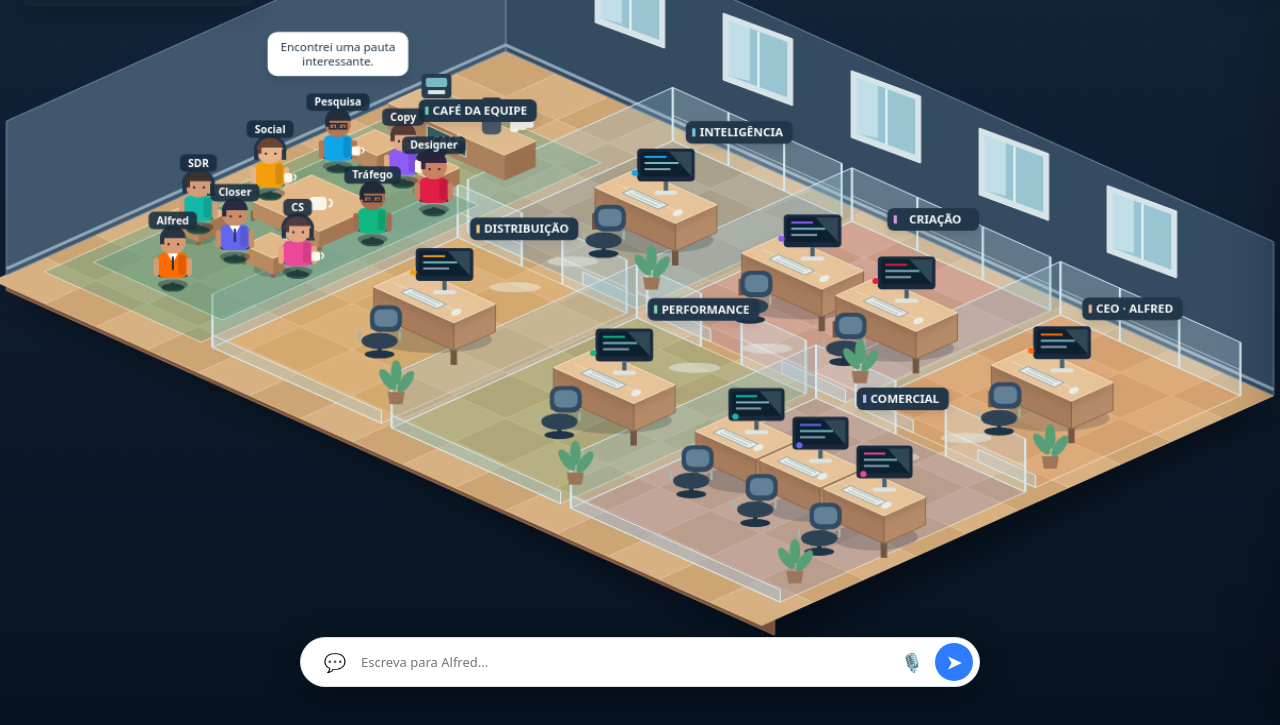
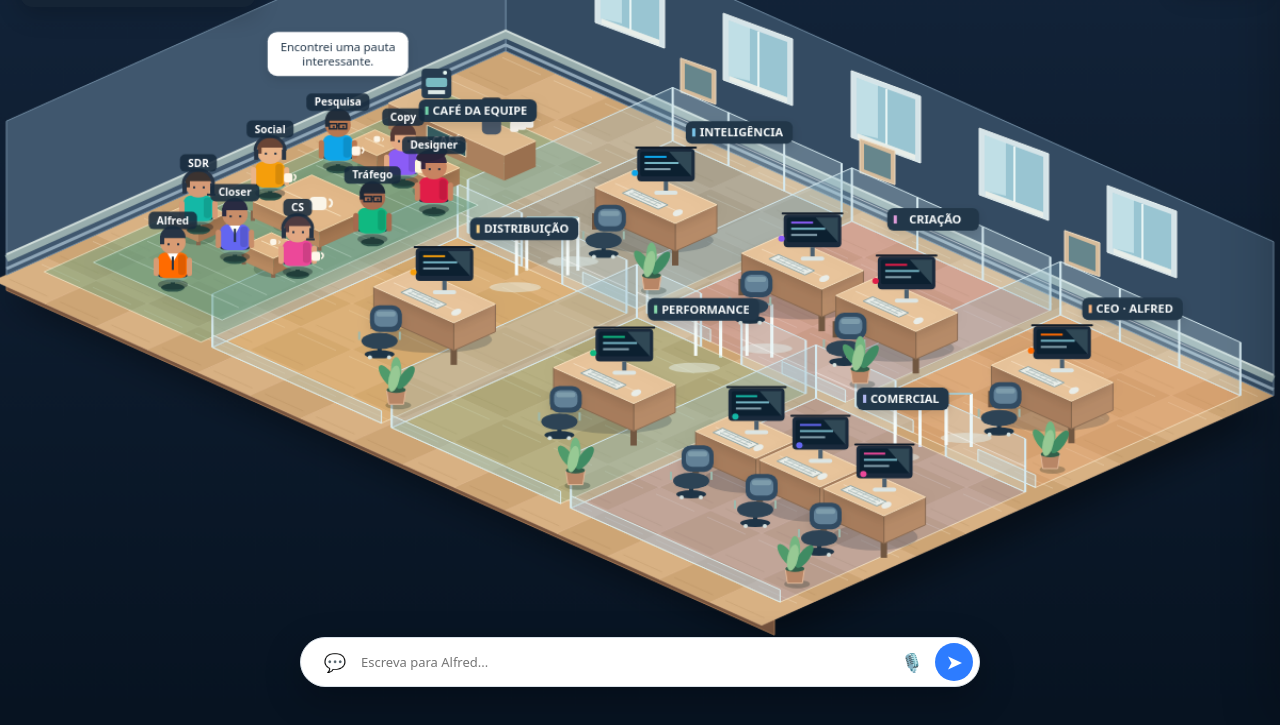
Before and after one commit to Aloisio246/codex_virtual_office, a website: page public/index.html in a window 1280 px wide. Shown: the part 75-800 px from the top of the page. Drawn offline with nearby package versions, Linux system fonts and the light colour scheme; no server answers; animation ran at ten frames a second.

Commit message:
Improve office visuals and preserve marketing task context

```diff
--- a/public/app.js
+++ b/public/app.js
@@ -448,6 +448,12 @@ function drawRoom(id, zone) {
   const threshold = project(entry.x, entry.insideY);
   ctx.fillStyle = '#E9F5EF77';
   ctx.beginPath(); ctx.ellipse(threshold.x, threshold.y, 24, 5, 0, 0, Math.PI * 2); ctx.fill();
+  const frame = project(entry.x, entry.back ? zone.y : zone.y + zone.h);
+  ctx.strokeStyle = '#F5FBF9'; ctx.lineWidth = 3;
+  ctx.beginPath(); ctx.moveTo(frame.x - 24, frame.y - h); ctx.lineTo(frame.x - 24, frame.y);
+  ctx.moveTo(frame.x + 24, frame.y - h); ctx.lineTo(frame.x + 24, frame.y); ctx.stroke();
+  ctx.strokeStyle = '#A9C9CD'; ctx.lineWidth = 2;
+  ctx.beginPath(); ctx.moveTo(frame.x - 24, frame.y - h); ctx.lineTo(frame.x + 24, frame.y - h); ctx.stroke();
 }
 function drawRoomSign(id, zone) {
   const location = id === 'lounge'
@@ -464,12 +470,14 @@ function drawRoomSign(id, zone) {
 }
 function drawPlanter(x, y) {
   const p = project(x, y);
-  ctx.fillStyle = '#856652';
-  polygon([{ x: p.x - 8, y: p.y - 10 }, { x: p.x + 8, y: p.y - 10 },
-    { x: p.x + 6, y: p.y + 2 }, { x: p.x - 6, y: p.y + 2 }], '#9D7659');
-  ctx.fillStyle = '#57A077';
-  for (const [dx, dy, tilt] of [[-8, -22, -.6], [0, -29, 0], [9, -20, .6]]) {
-    ctx.beginPath(); ctx.ellipse(p.x + dx, p.y + dy, 5, 12, tilt, 0, Math.PI * 2); ctx.fill();
+  ctx.fillStyle = '#071B1940';
+  ctx.beginPath(); ctx.ellipse(p.x + 2, p.y + 3, 12, 4, 0, 0, Math.PI * 2); ctx.fill();
+  polygon([{ x: p.x - 9, y: p.y - 12 }, { x: p.x + 9, y: p.y - 12 },
+    { x: p.x + 7, y: p.y + 2 }, { x: p.x - 7, y: p.y + 2 }], '#B88666', '#E2B899');
+  ctx.fillStyle = '#325F4A'; ctx.beginPath(); ctx.ellipse(p.x, p.y - 12, 9, 3, 0, 0, Math.PI * 2); ctx.fill();
+  for (const [dx, dy, tilt, color] of [[-8, -25, -.6, '#4F9B6B'], [0, -31, 0, '#74B681'],
+    [9, -24, .6, '#3F8B63'], [-2, -23, .2, '#97C994']]) {
+    ctx.fillStyle = color; ctx.beginPath(); ctx.ellipse(p.x + dx, p.y + dy, 5, 13, tilt, 0, Math.PI * 2); ctx.fill();
   }
 }
 function drawIsoChair(x, y, color = ISO_THEME.chair) {
@@ -479,15 +487,22 @@ function drawIsoChair(x, y, color = ISO_THEME.chair) {
   ctx.fillRect(base.x - 2, base.y - 2, 4, 12);
   ctx.beginPath(); ctx.ellipse(base.x, base.y + 9, 14, 4, 0, 0, Math.PI * 2); ctx.fill();
   ctx.fillStyle = color;
+  shadow();
   roundRect(back.x - 15, back.y - 12, 30, 26, 9); ctx.fill();
+  clearShadow();
   ctx.fillStyle = ISO_THEME.chairLight;
   roundRect(back.x - 11, back.y - 8, 22, 17, 6); ctx.fill();
+  ctx.fillStyle = '#96B4BE88'; roundRect(back.x - 9, back.y - 6, 18, 5, 2); ctx.fill();
   ctx.fillStyle = '#2D4355';
   ctx.beginPath(); ctx.ellipse(base.x, base.y - 4, 17, 8, 0, 0, Math.PI * 2); ctx.fill();
   ctx.strokeStyle = '#9EBAAD'; ctx.lineWidth = 2;
   ctx.beginPath(); ctx.moveTo(base.x - 19, base.y - 13);
   ctx.lineTo(base.x - 19, base.y - 5); ctx.moveTo(base.x + 19, base.y - 13);
   ctx.lineTo(base.x + 19, base.y - 5); ctx.stroke();
+  ctx.fillStyle = '#D6E2DF';
+  for (const offset of [-9, 9]) {
+    ctx.beginPath(); ctx.arc(base.x + offset, base.y + 12, 2, 0, Math.PI * 2); ctx.fill();
+  }
 }
 function drawCafeTable(x, y, w, h) {
   const center = project(x + w / 2, y + h / 2);
@@ -500,7 +515,11 @@ function drawCafeTable(x, y, w, h) {
   for (const corner of [base[2], base[3]]) ctx.fillRect(corner.x - 2, corner.y - 7, 4, 10);
   polygon([top[1], top[2], base[2], base[1]], '#A47752');
   polygon([top[2], top[3], base[3], base[2]], '#B88A61');
-  polygon(top, '#E2B889', '#F6D9AD');
+  shadow(); polygon(top, '#E2B889', '#F6D9AD'); clearShadow();
+  const grainA = project(x + 8, y + h * .55, 17);
+  const grainB = project(x + w - 8, y + h * .55, 17);
+  ctx.strokeStyle = '#FFF1D0AA'; ctx.lineWidth = 1;
+  ctx.beginPath(); ctx.moveTo(grainA.x, grainA.y); ctx.lineTo(grainB.x, grainB.y); ctx.stroke();
 }
 function drawCafeSeat(x, y) {
   const p = project(x, y, 3);
@@ -512,7 +531,12 @@ function drawCafeSeat(x, y) {
 }
 function drawCoffeeArea() {
   const lounge = CONFIG.zones.lounge;
-  diamond(lounge.x + 22, lounge.y + 170, lounge.w - 44, 400, '#5A9B8170', '#D7EEE2A0');
+  shadow(); diamond(lounge.x + 22, lounge.y + 170, lounge.w - 44, 400, '#5A9B8170', '#D7EEE2A0'); clearShadow();
+  for (let y = lounge.y + 185; y < lounge.y + 555; y += 44) {
+    const a = project(lounge.x + 29, y, 1), b = project(lounge.x + lounge.w - 29, y, 1);
+    ctx.strokeStyle = '#DDF4E856'; ctx.lineWidth = 1;
+    ctx.beginPath(); ctx.moveTo(a.x, a.y); ctx.lineTo(b.x, b.y); ctx.stroke();
+  }
   // Balcão com máquina, copos e atendente.
   const counter = [project(44, 178, 25), project(225, 178, 25),
     project(225, 227, 25), project(44, 227, 25)];
@@ -526,9 +550,13 @@ function drawCoffeeArea() {
   ctx.fillStyle = '#FFF7E8'; ctx.font = '700 11px system-ui'; ctx.textAlign = 'center';
   ctx.fillText('CAFÉ', cafeSign.x, cafeSign.y);
   const machine = project(82, 190, 30);
-  ctx.fillStyle = '#263B4F'; roundRect(machine.x - 14, machine.y - 24, 28, 24, 4); ctx.fill();
+  ctx.fillStyle = '#263B4F'; roundRect(machine.x - 14, machine.y - 29, 28, 29, 4); ctx.fill();
   ctx.fillStyle = '#79BAC2'; roundRect(machine.x - 10, machine.y - 20, 20, 9, 2); ctx.fill();
   ctx.fillStyle = '#DDE9E7'; ctx.fillRect(machine.x - 8, machine.y - 8, 16, 4);
+  ctx.fillStyle = '#E6F8F2'; ctx.beginPath(); ctx.arc(machine.x + 8, machine.y - 25, 2, 0, Math.PI * 2); ctx.fill();
+  ctx.strokeStyle = '#B5D4D4'; ctx.lineWidth = 2;
+  ctx.beginPath(); ctx.moveTo(machine.x - 4, machine.y + 1); ctx.lineTo(machine.x - 4, machine.y + 8);
+  ctx.moveTo(machine.x + 4, machine.y + 1); ctx.lineTo(machine.x + 4, machine.y + 8); ctx.stroke();
   const cups = project(198, 191, 31);
   ctx.fillStyle = '#F8F5EE';
   for (let i = 0; i < 3; i++) {
@@ -547,6 +575,12 @@ function drawCoffeeArea() {
   ctx.fillStyle = '#FAF5E9'; roundRect(mug.x - 8, mug.y - 10, 16, 13, 4); ctx.fill();
   ctx.strokeStyle = '#FAF5E9'; ctx.lineWidth = 2;
   ctx.beginPath(); ctx.arc(mug.x + 9, mug.y - 4, 4, -1.3, 1.3); ctx.stroke();
+  for (const [x, y] of [[87, 288], [173, 288], [70, 550], [185, 548]]) {
+    const cup = project(x, y, 17);
+    ctx.fillStyle = '#FCF6E9'; roundRect(cup.x - 3, cup.y - 5, 6, 6, 2); ctx.fill();
+    ctx.strokeStyle = '#FCF6E9'; ctx.lineWidth = 1;
+    ctx.beginPath(); ctx.arc(cup.x + 4, cup.y - 2, 2, -.8, 1.2); ctx.stroke();
+  }
   for (const [x, y] of Object.values(CONFIG.loungeSeats)) drawCafeSeat(x, y);
 }
 function drawIsoWalls() {
@@ -557,6 +591,13 @@ function drawIsoWalls() {
   ctx.strokeStyle = '#90A7B8'; ctx.lineWidth = 3;
   ctx.beginPath(); ctx.moveTo(baseB.x, baseB.y); ctx.lineTo(baseA.x, baseA.y);
   ctx.lineTo(baseC.x, baseC.y); ctx.stroke();
+  const trimA = project(0, 0, 16), trimB = project(1200, 0, 16), trimC = project(0, 780, 16);
+  ctx.strokeStyle = '#98ADAD'; ctx.lineWidth = 7;
+  ctx.beginPath(); ctx.moveTo(trimB.x, trimB.y); ctx.lineTo(trimA.x, trimA.y);
+  ctx.lineTo(trimC.x, trimC.y); ctx.stroke();
+  ctx.strokeStyle = '#D0DDDA'; ctx.lineWidth = 2;
+  ctx.beginPath(); ctx.moveTo(trimB.x, trimB.y - 4); ctx.lineTo(trimA.x, trimA.y - 4);
+  ctx.lineTo(trimC.x, trimC.y - 4); ctx.stroke();
   for (let i = 0; i < 5; i++) {
     const p = project(140 + i * 200, 0);
     polygon([{ x: p.x, y: p.y - 132 }, { x: p.x + 65, y: p.y - 107 },
@@ -567,6 +608,16 @@ function drawIsoWalls() {
       { x: p.x + 25, y: p.y - 66 }, { x: p.x + 5, y: p.y - 71 }], '#D4EDF0AA');
     ctx.strokeStyle = '#E8F5F5'; ctx.lineWidth = 2;
     ctx.beginPath(); ctx.moveTo(p.x + 33, p.y - 114); ctx.lineTo(p.x + 33, p.y - 60); ctx.stroke();
+    ctx.fillStyle = '#F5F6EB99';
+    polygon([{ x: p.x + 6, y: p.y - 71 }, { x: p.x + 60, y: p.y - 50 },
+      { x: p.x + 60, y: p.y - 45 }, { x: p.x + 6, y: p.y - 66 }], '#F5F6EB99');
+  }
+  for (const x of [300, 580, 900]) {
+    const p = project(x, 0);
+    polygon([{ x: p.x - 16, y: p.y - 77 }, { x: p.x + 17, y: p.y - 65 },
+      { x: p.x + 17, y: p.y - 32 }, { x: p.x - 16, y: p.y - 44 }], '#D7BC9B', '#F0DEC4');
+    polygon([{ x: p.x - 12, y: p.y - 72 }, { x: p.x + 13, y: p.y - 62 },
+      { x: p.x + 13, y: p.y - 37 }, { x: p.x - 12, y: p.y - 47 }], '#66868C');
   }
 }
 function drawIsoDesk(id, desk, now) {
@@ -580,6 +631,14 @@ function drawIsoDesk(id, desk, now) {
     project(desk.x + desk.w, desk.y + desk.h), project(desk.x, desk.y + desk.h)];
   ctx.fillStyle = '#715741';
   for (const corner of [base[2], base[3]]) ctx.fillRect(corner.x - 3, corner.y - 2, 6, 16);
+  const pedestal = project(desk.x + 13, desk.y + desk.h - 9, 8);
+  polygon([{ x: pedestal.x - 11, y: pedestal.y - 11 }, { x: pedestal.x + 10, y: pedestal.y - 4 },
+    { x: pedestal.x + 10, y: pedestal.y + 12 }, { x: pedestal.x - 11, y: pedestal.y + 5 }], '#A57858', '#795A46');
+  ctx.strokeStyle = '#D8BA96'; ctx.lineWidth = 1;
+  for (const offset of [-4, 3]) {
+    ctx.beginPath(); ctx.moveTo(pedestal.x - 8, pedestal.y + offset);
+    ctx.lineTo(pedestal.x + 7, pedestal.y + offset + 5); ctx.stroke();
+  }
   polygon([top[1], top[2], base[2], base[1]], ISO_THEME.deskSide, '#8C6C53');
   polygon([top[2], top[3], base[3], base[2]], ISO_THEME.deskFront, '#88684E');
   shadow(); polygon(top, ISO_THEME.deskTop, '#F7DEBB'); clearShadow();
@@ -613,6 +672,7 @@ function drawIsoDesk(id, desk, now) {
     { x: monitor.x + screenWidth / 2 - 3, y: monitor.y - 9 }], '#96B6BD44');
   ctx.fillStyle = '#4B6070'; ctx.fillRect(monitor.x - 2, monitor.y - 4, 4, 9);
   ctx.fillStyle = '#DCE5E3'; roundRect(monitor.x - 11, monitor.y + 5, 22, 4, 2); ctx.fill();
+  ctx.fillStyle = '#101B29'; roundRect(monitor.x - screenWidth / 2 - 2, monitor.y - 38, screenWidth + 4, 2, 1); ctx.fill();
 
   const keyboard = [project(centerX - 28, desk.y + 42, 29), project(centerX + 28, desk.y + 42, 29),
     project(centerX + 28, desk.y + 57, 29), project(centerX - 28, desk.y + 57, 29)];
@@ -621,6 +681,12 @@ function drawIsoDesk(id, desk, now) {
   for (let row = 0; row < 2; row++) {
     const a = project(centerX - 22, desk.y + 46 + row * 6, 29);
     const b = project(centerX + 22, desk.y + 46 + row * 6, 29);
+    ctx.beginPath(); ctx.moveTo(a.x, a.y); ctx.lineTo(b.x, b.y); ctx.stroke();
+  }
+  for (let key = -18; key <= 18; key += 9) {
+    const a = project(centerX + key, desk.y + 44, 30);
+    const b = project(centerX + key, desk.y + 55, 30);
+    ctx.strokeStyle = '#B7C6C4'; ctx.lineWidth = .7;
     ctx.beginPath(); ctx.moveTo(a.x, a.y); ctx.lineTo(b.x, b.y); ctx.stroke();
   }
   const mouse = project(desk.x + desk.w - 13, desk.y + 48, 29);
@@ -643,7 +709,13 @@ function drawIsoOffice(now) {
     { x: edgeA.x, y: edgeA.y + 15 }], '#77543E', '#A47652');
   for (let x = 0; x < 1200; x += 80) for (let y = 0; y < 780; y += 80) {
     diamond(x, y, 80, 80, (Math.floor(x / 80) + Math.floor(y / 80)) % 2
-      ? ISO_THEME.floorLight : ISO_THEME.floorDark, '#E5BE93');
+      ? ISO_THEME.floorLight : ISO_THEME.floorDark, '#E5BE9388');
+    const a = project(x + 9, y + 14), b = project(x + 69, y + 14);
+    ctx.strokeStyle = '#FFF5DC45'; ctx.lineWidth = 1;
+    ctx.beginPath(); ctx.moveTo(a.x, a.y); ctx.lineTo(b.x, b.y); ctx.stroke();
+    const c = project(x + 9, y + 65), d = project(x + 69, y + 65);
+    ctx.strokeStyle = '#8F674022';
+    ctx.beginPath(); ctx.moveTo(c.x, c.y); ctx.lineTo(d.x, d.y); ctx.stroke();
   }
   drawIsoWalls();
   for (const [id, zone] of Object.entries(CONFIG.zones)) {
@@ -702,7 +774,15 @@ startGameLoop(canvas, {
 function addItem(list, text, name, kind = 'system') {
   const item = document.createElement('li'); item.className = `message message--${kind}`;
   if (name) { const strong = document.createElement('strong'); strong.textContent = name; item.append(strong); }
-  const body = document.createElement('span'); body.textContent = text; item.append(body);
+  const body = document.createElement('span');
+  if (list === ui.messages && kind !== 'user') {
+    for (const part of String(text).split(/(\*\*[^*]+\*\*)/g)) {
+      if (part.startsWith('**') && part.endsWith('**')) {
+        const emphasis = document.createElement('b'); emphasis.textContent = part.slice(2, -2); body.append(emphasis);
+      } else body.append(document.createTextNode(part));
+    }
+  } else body.textContent = text;
+  item.append(body);
   list.append(item); while (list.children.length > 50) list.firstElementChild.remove();
   list.scrollTop = list.scrollHeight;
 }
```
Also changed, not shown: public/index.html (+3 -1 lines), server.js (+40 -5 lines), README.md.
